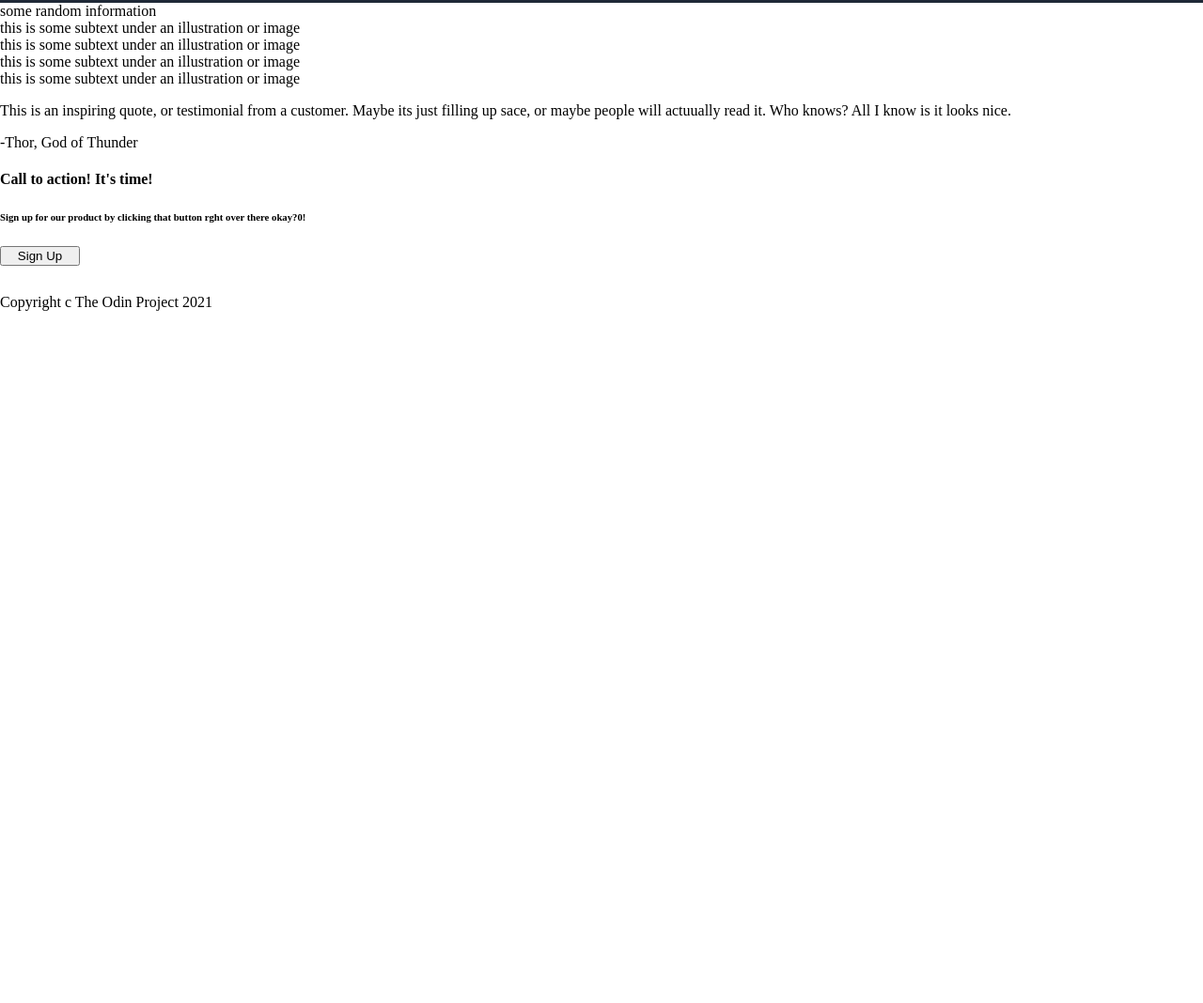
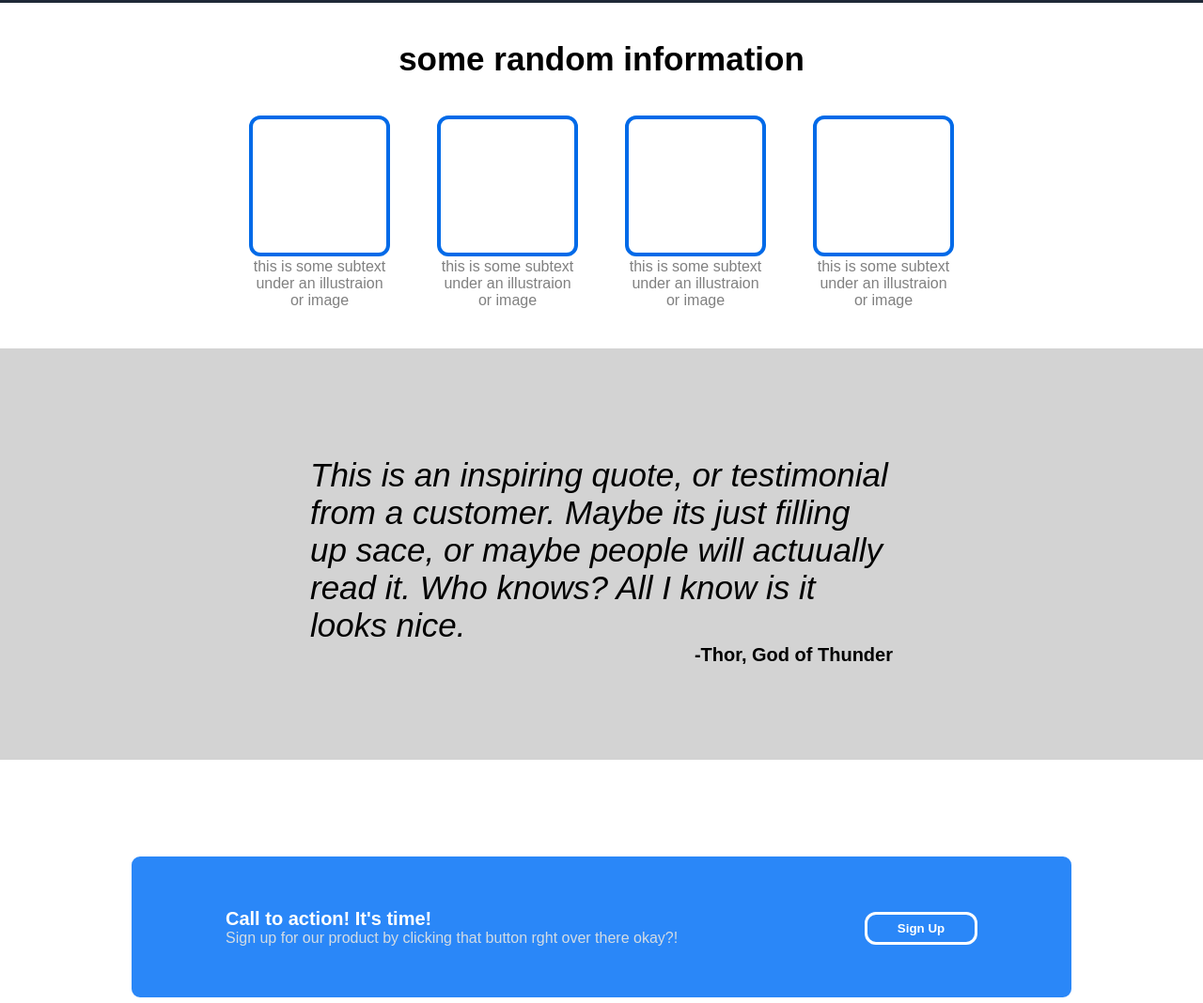
Before and after one commit to ccandsmokey/landing-page, a plain HTML site: page index.html in a window 1280 px wide. Shown: the part 477-1545 px from the top of the page at 94% size. Before the commit the page ends 808 px from the top, so only its background shows below. Drawn offline with Linux system fonts and the light colour scheme.

Commit message:
rough draft finished

```diff
--- a/index.html
+++ b/index.html
@@ -3,7 +3,7 @@
 <head>
     <meta charset="UTF-8">
     <meta name="viewport" content="width=device-width, initial-scale=1.0">
-    <title>Document</title>
+    <title>Landing Page</title>
     <link rel="stylesheet" href="style.css">
 </head>
 <body>
@@ -27,25 +27,32 @@
     </div>
     <div class="random-information">
         some random information
-        <div class="card"></div>
-        this is some subtext under an illustration or image
-        <div class="card"></div>
-        this is some subtext under an illustration or image
-        <div class="card"></div>
-        this is some subtext under an illustration or image
-        <div class="card"></div>
-        this is some subtext under an illustration or image
+        <div class="card-container">
+            <div class="card"></div>
+            <div class="card"></div>
+            <div class="card"></div>
+            <div class="card"></div>
+        </div>
+        <div class="text-container">
+            <div class="subtext">this is some subtext under an illustraion or image</div>
+            <div class="subtext">this is some subtext under an illustraion or image</div>
+            <div class="subtext">this is some subtext under an illustraion or image</div>
+            <div class="subtext">this is some subtext under an illustraion or image</div>
+        </div>
     </div>
     <div class="testimonial">
-        <p>This is an inspiring quote, or testimonial from a customer. Maybe its just filling up sace, or maybe people will actuually read it. Who knows? All I know is it looks nice.</p>
-        -Thor, God of Thunder
+        <p class="quote"><em>This is an inspiring quote, or testimonial from a customer. Maybe its just filling up sace, or maybe people will actuually read it. Who knows? All I know is it looks nice.</em></p>
+        <p class="author">-Thor, God of Thunder</p>
     </div>
     <div class="white-box">
-        <div class="action-box">
-            <h4>Call to action! It's time!</h4>
-            <h6>Sign up for our product by clicking that button rght over there okay?0!</h6>
-            <button>Sign Up</button>
-
+        <div class="blue-box">
+            <div class="action">
+                <p class="action-p">Call to action! It's time!</p>
+                <p class="sign-up-p">Sign up for our product by clicking that button rght over there okay?!</p>
+            </div>
+            <div class="sign-up">
+                <button class="sign-up-b">Sign Up</button>
+            </div>
         </div>
     </div>
     <footer>
--- a/style.css
+++ b/style.css
@@ -1,9 +1,9 @@
 body {
     display: flex;
     flex-direction: column;
-    height: 100vh;
+    overflow: auto;
+    font-family: sans-serif;
     margin: 0;
-    overflow: hidden;
 }
 
 .header {
@@ -12,7 +12,6 @@ body {
     display: flex;
     justify-content: space-between;
     align-items: center;
-    font-family: sans-serif;
     font-size: 25px;
     font-weight: 700;
     padding: 0 200px;
@@ -117,3 +116,152 @@ button {
     width: 85px;
     margin-bottom: 30px;
 }
+
+.random-information {
+    display: flex;
+    flex-direction: column;
+    justify-content: center;
+    align-items: center;
+    font-size: 35px;
+    font-weight: 700;
+    margin: 40px;
+}
+
+.card-container {
+    display: flex;
+    justify-content: center;
+    align-items: center;
+
+}
+
+.card {
+    display: flex;
+    height: 150px;
+    width: 150px;
+    border: solid;
+    box-sizing: border-box;
+    border-radius: 12px;
+    border-color: #006AE8;
+    border-width: .2cap;
+    margin: 0 25px;
+    margin-top: 40px;
+
+
+}
+
+.text-container {
+    display: flex;
+    justify-content: center;
+    align-items: center;
+    font-size: 16px;
+
+}
+.subtext {
+    display: flex;
+    text-align: center;
+    box-sizing: border-box;
+    width: 150px;
+    font-weight: 400;
+    color: grey;
+    margin: 0 25px;
+    padding: 2px;
+
+}
+
+.testimonial {
+    display: flex;
+    flex-direction: column;
+    background-color: lightgray;
+    padding: 80px 30px;
+}
+
+.quote {
+    display: flex;
+    flex-wrap: wrap;;
+    font-size: 35px;
+    font-weight: 300;
+    padding: 0px 300px;
+    margin-bottom: 0;
+
+}
+
+.author {
+    display: flex;
+    justify-content: flex-end;
+    padding: 0 300px;
+    margin-top: 0;
+    font-size: 20px;
+    font-weight: 600;
+}
+
+.white-box {
+    display: flex;
+    justify-content: center;
+    align-items: center;
+    padding: 100px;
+}
+
+.blue-box {
+    display: flex;
+    justify-content: space-between;
+    align-items: center;
+    border: solid;
+    height: 150px;
+    width: 1000px;
+    background-color: #2a87f8;
+    border-radius: 12px;
+    color: white;
+    /* padding: 20px 200px;
+    margin: 100px 20px; */
+}
+
+.action {
+    display: flex;
+    flex-direction: column;
+    margin-left: 100px;
+}
+
+.action-p {
+    padding: 0;
+    margin: 0;
+    font-size: 20px;
+    font-weight: 700;
+}
+
+.sign-up-p {
+    padding: 0;
+    margin: 0;
+    color: rgb(211, 220, 228);
+}
+
+.sign-up {
+    display: flex;
+    align-items: center;
+    margin-right: 100px;
+    padding-top: 32px;
+}
+
+.sign-up-b {
+    display: flex;
+    flex-direction: column;
+    justify-content: center;
+    align-items: center;
+    background-color: #2a87f8;
+    color: white;
+    border: solid;
+    cursor: pointer;
+    border-radius: 12px;
+    font-weight: 600;
+    width: 120px;
+    height: 35px;
+
+}
+
+footer {
+    display: flex;
+    padding: 40px;
+    justify-content: center;
+    align-items: center;
+    color: rgb(194, 197, 200);
+    background-color: #1F2937;
+}
```
